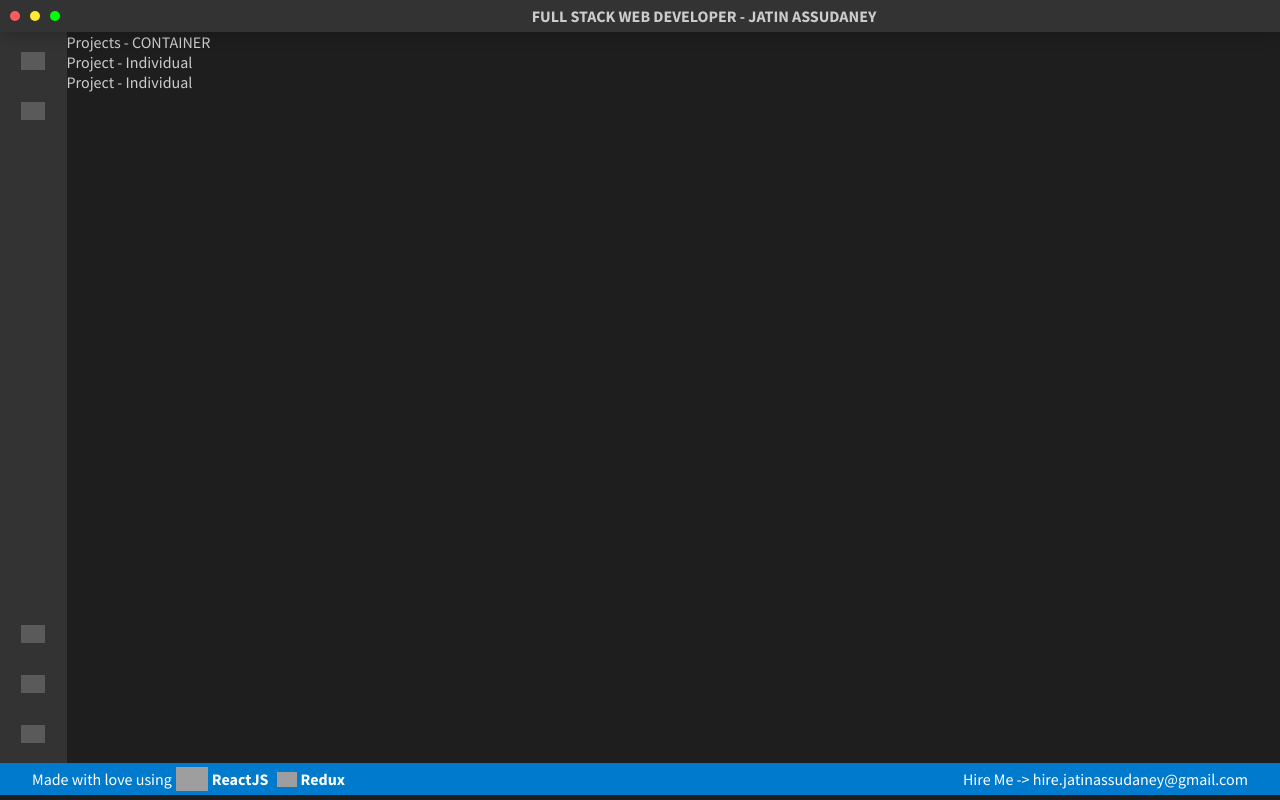
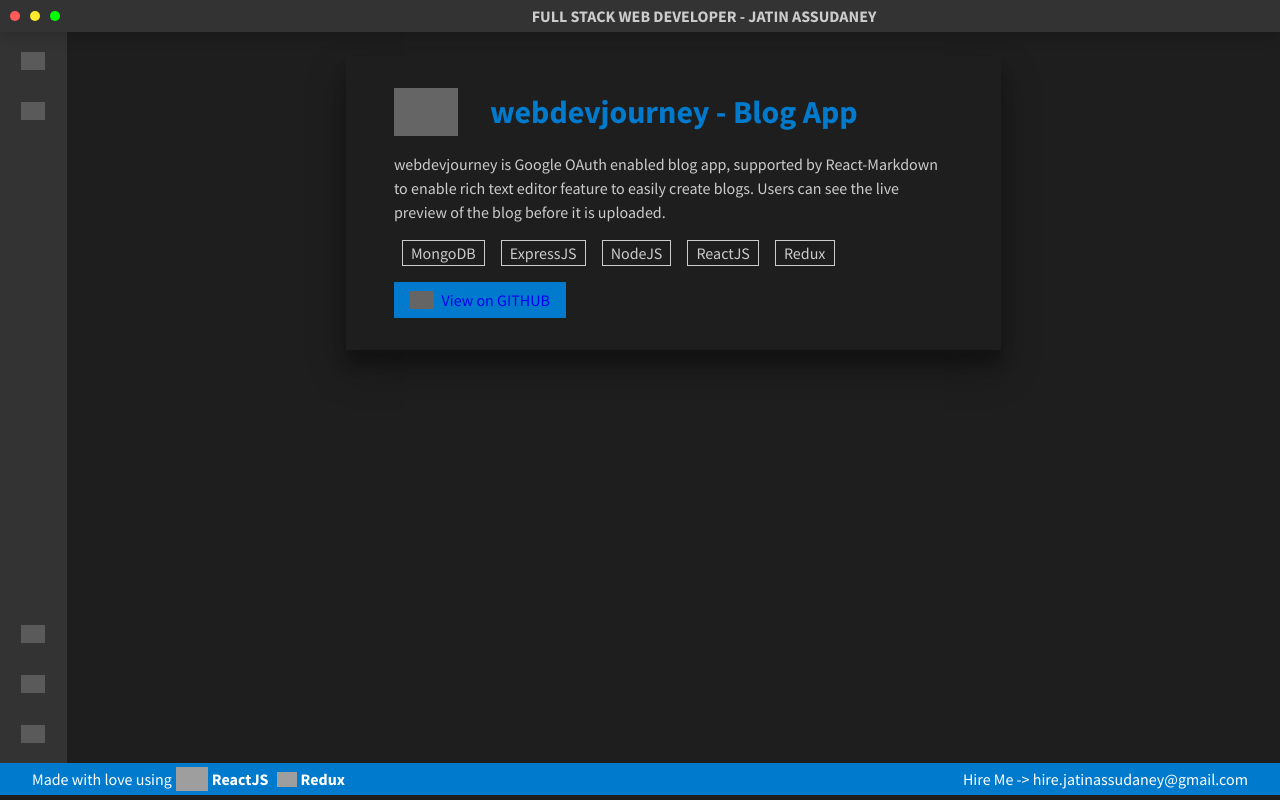
Before and after one commit to JatinAssudaney/vscode-based-portfolio, a React (Create React App) app: page / in a window 1280 px wide. Built offline with nearby package versions, Linux system fonts and the light colour scheme; grey boxes are pictures that could not be loaded.

Commit message:
Individual Project Showcase

```diff
--- a/src/components/Main/Main.css
+++ b/src/components/Main/Main.css
@@ -2,4 +2,14 @@
   display: flex;
   flex-direction: column;
   flex: 96%;
+  height: 91vh;
+  overflow: scroll;
 }
+
+.main::-webkit-scrollbar {
+  display: none;
+}
+.main {
+  -ms-overflow-style: none;
+  scrollbar-width: none;
+}
--- a/src/components/Main/Projects/Project.css
+++ b/src/components/Main/Projects/Project.css
@@ -0,0 +1,77 @@
+.project__container {
+  display: flex;
+  flex: 0.5;
+  flex-direction: column;
+  margin: 24px 0;
+  padding: 32px 48px;
+  box-shadow: 0 19px 38px rgba(0, 0, 0, 0.3), 0 15px 12px rgba(0, 0, 0, 0.22);
+}
+.project__header {
+  display: flex;
+  flex-wrap: nowrap;
+  align-items: center;
+}
+
+.project__logo {
+  display: flex;
+  height: 48px;
+  width: auto;
+  filter: invert(100%) sepia(0%) saturate(18%) hue-rotate(311deg)
+    brightness(105%) contrast(104%);
+}
+
+.project__title {
+  margin: 0;
+  display: flex;
+  font-size: 2rem;
+  margin-left: 2rem;
+  color: var(--call-to-action);
+}
+
+.project__description {
+  margin: 16px 0;
+  line-height: 150%;
+  font-family: inherit;
+  font-size: 1rem;
+}
+
+.project__technology {
+  display: inline-block;
+  background-color: var(--background);
+  border: 1px solid var(--text-color);
+  padding: 2px 8px;
+  margin: 0 8px;
+}
+
+.project__view {
+  margin-top: 1rem;
+  color: white;
+  display: flex;
+  padding: 8px 16px;
+  max-width: 140px;
+  align-items: center;
+  justify-content: space-between;
+  background-color: var(--call-to-action);
+}
+
+.project__view:hover {
+  transform: scale(1.1);
+}
+
+.project__icon {
+  width: 24px;
+  height: auto;
+  display: flex;
+  flex-direction: column;
+  filter: invert(100%) sepia(0%) saturate(18%) hue-rotate(311deg)
+    brightness(105%) contrast(104%);
+}
+
+.project__link {
+  text-decoration: none;
+}
+
+.project__link:visited {
+  color: white;
+  text-decoration: none;
+}
--- a/src/components/Main/Projects/Project.js
+++ b/src/components/Main/Projects/Project.js
@@ -1,8 +1,46 @@
 import React from "react";
 import "./Project.css";
 
-function Project() {
-  return <div>Project - Individual</div>;
+function Project({
+  projectName,
+  projectLogo,
+  projectTech,
+  projectDesc,
+  projectView,
+}) {
+  console.log(projectView);
+  const renderTechnology = () => {
+    return projectTech.map((tech, index) => {
+      return (
+        <p className="project__technology" key={index}>
+          {tech}
+        </p>
+      );
+    });
+  };
+
+  return (
+    <div className="project__container">
+      <div className="project__header">
+        <img className="project__logo" src={projectLogo} alt={projectName} />
+        <h1 className="project__title">{projectName}</h1>
+      </div>
+      <div className="project__description">{projectDesc}</div>
+      <div className="project__technologies_container">
+        {renderTechnology()}
+      </div>
+      <div className="project__view">
+        <img
+          className="project__icon"
+          src={projectView.icon_src}
+          alt={projectView.name}
+        />
+        <a className="project__link" href={projectView.link}>
+          View on {projectView.name}
+        </a>
+      </div>
+    </div>
+  );
 }
 
 export default Project;
--- a/src/components/Main/Projects/Projects.css
+++ b/src/components/Main/Projects/Projects.css
@@ -0,0 +1,4 @@
+.projects {
+  display: flex;
+  justify-content: center;
+}
--- a/src/components/Main/Projects/Projects.js
+++ b/src/components/Main/Projects/Projects.js
@@ -1,13 +1,31 @@
 import React from "react";
 import Project from "./Project";
 import "./Projects.css";
+import { projects } from "../../../config/body.json";
 
 function Projects() {
   return (
-    <div>
-      Projects - CONTAINER
-      <Project />
-      <Project />
+    <div className="projects">
+      {projects.map((project) => {
+        const {
+          id,
+          name,
+          logo,
+          technology_stack,
+          description,
+          project_view,
+        } = project;
+        return (
+          <Project
+            key={id}
+            projectName={name}
+            projectLogo={logo}
+            projectTech={technology_stack}
+            projectDesc={description}
+            projectView={project_view}
+          />
+        );
+      })}
     </div>
   );
 }
--- a/src/config/body.json
+++ b/src/config/body.json
@@ -33,6 +33,26 @@
     }
   ],
   "email": "hire.jatinassudaney@gmail.com",
+  "projects": [
+    {
+      "id": 1,
+      "name": "webdevjourney - Blog App",
+      "logo": "https://github.com/JatinAssudaney/BlogApp/blob/master/client/public/logo-webdevjourney512.png?raw=true",
+      "technology_stack": [
+        "MongoDB",
+        "ExpressJS",
+        "NodeJS",
+        "ReactJS",
+        "Redux"
+      ],
+      "description": "webdevjourney is Google OAuth enabled blog app, supported by React-Markdown to enable rich text editor feature to easily create blogs. Users can see the live preview of the blog before it is uploaded.",
+      "project_view": {
+        "name": "GITHUB",
+        "link": "https://github.com/JatinAssudaney/BlogApp",
+        "icon_src": "https://www.flaticon.com/svg/static/icons/svg/2111/2111432.svg"
+      }
+    }
+  ],
   "footer_languages": [
     {
       "id": 1,
```
